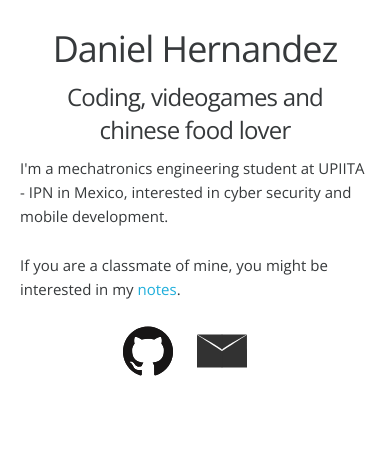
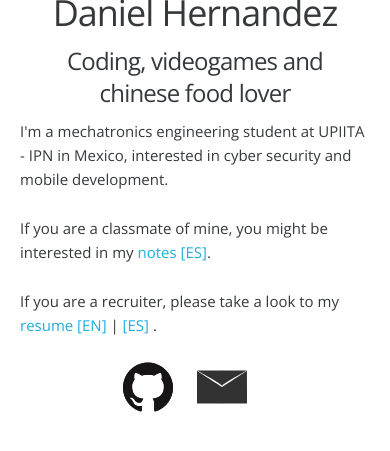
Before and after one commit to danielhj1998/danielhj1998.github.io, a Jekyll site: the page built from index.html, in a window 390 px wide, cut to the strip 370-821 px from the top of the page. Built offline with Jekyll 4.4.1, drawn with Linux system fonts in a browser that asks for light colours.

Commit message:
Add CV and language indentifier

```diff
--- a/css/main.scss
+++ b/css/main.scss
@@ -89,6 +89,15 @@ div.home {
             margin-right: 0;
             margin-bottom: 20px;
         }
+        div.go-home {
+          margin: 10px 0 0 10px;
+          svg {
+            display: inline-block;
+            width: "100%";
+            height: "100%";
+            vertical-align: middle;
+          }
+        }
         div.main-container{
             flex-direction: column;
             align-items: center;
--- a/index.html
+++ b/index.html
@@ -12,8 +12,14 @@ layout: default
             I'm a mechatronics engineering student at UPIITA - IPN in Mexico, interested in cyber security and mobile development.
             </p>
             <p>
-            If you are a classmate of mine, you might be interested in my <a href="{{ site.link_to.notes }}">notes</a>.
+            If you are a classmate of mine, you might be interested in my <a href="{{ site.link_to.notes }}">notes [ES]</a>.
             </p>
+            <p>
+            If you are a recruiter, please take a look to my
+                <a href="{{ site.url}}/assets/CV_EN.pdf" target="_blank" rel="noopener noreferrer">resume [EN]
+                </a> |
+                <a href="{{ site.url}}/assets/CV_ES.pdf" target="_blank" rel="noopener noreferrer">[ES]
+                </a>.
             <div class="social-container">
                 <a href="{{ site.link_to.github }}">{% include icons/github.svg %}</a>
                 <a href="mailto:{{ site.email }}">{% include icons/mail.svg %}</a>
```
Also changed, not shown: _includes/icons/logo.svg, 2 other files.
